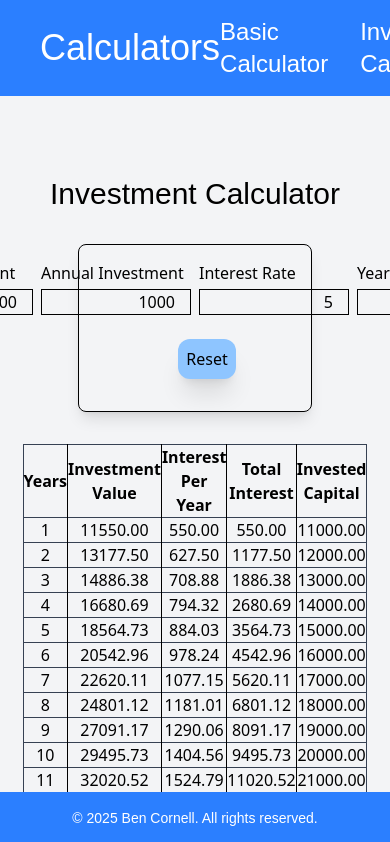
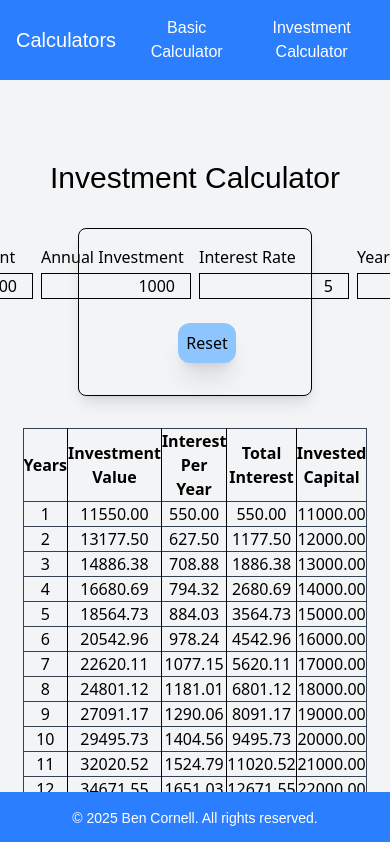
Before and after one commit to Ben-Cor/React-calcs, a React (Vite) app: page /investmentcalc in a window 390 px wide. Shown: the top 842 px of the page. Built offline with nearby package versions, Linux system fonts and the light colour scheme; a web font is replaced by a local one.

Commit message:
header mobile design added

```diff
--- a/src/components/Header.jsx
+++ b/src/components/Header.jsx
@@ -1,9 +1,9 @@
 export default function Header() {
     return (
-        <header className="flex sticky top-0 w-full justify-between items-center font-turret p-4 px-10 bg-blue-500 text-white">
-            <h1 className="text-4xl">Calculators</h1>
-            <nav className="text-2xl">
-                <ul className="flex space-x-8">
+        <header className="flex sticky top-0 w-full justify-between items-center font-turret p-4 px-4 bg-blue-500 text-white gap-6 md:px-10 md:gap-0">
+            <h1 className="text-xl md:text-4xl">Calculators</h1>
+            <nav className="text-[1rem] md:text-2xl">
+                <ul className="flex text-center space-x-4 md:space-x-8">
                     <li><a href="/" className="hover:underline">Basic Calculator</a></li>
                     <li><a href="/investmentcalc" className="hover:underline">Investment Calculator</a></li>
                 </ul>
```
